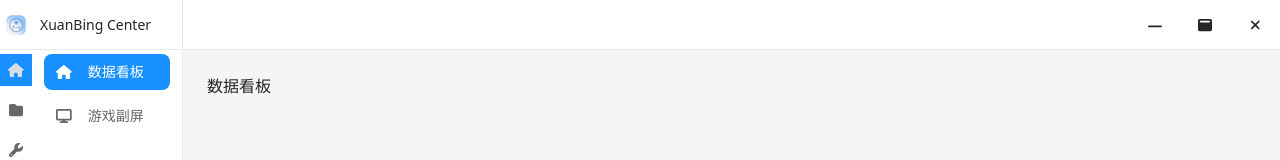
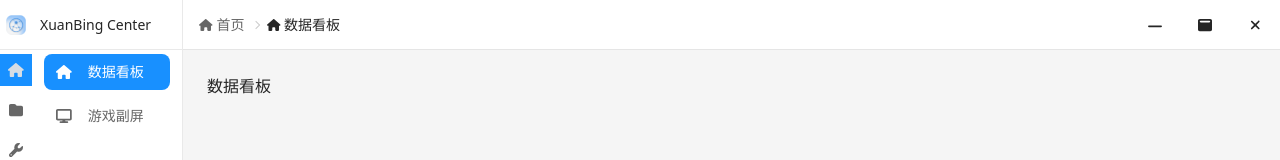
Before and after one commit to xuanbingBank/xuanbing-center, a Vue app: page / in a window 1280 px wide. Both pictures are taken after a click on the link 16 px from the left and 70 px from the top of the page. Shown: the top 160 px of the page. Built offline with nearby package versions, Linux system fonts and the light colour scheme.

Commit message:
✨ feat: 添加面包屑导航至AppHeader组件，优化路由路径解析和点击处理

```diff
--- a/src/layouts/AppHeader.vue
+++ b/src/layouts/AppHeader.vue
@@ -1,7 +1,26 @@
 <template>
   <header class="h-[50px] flex items-center justify-between bg-base-100 border-b border-base-300 webkit-app-region-drag transition-[background-color,border-color,color] duration-300">
-    <!-- 移除 Logo 部分，保留空白区域用于拖拽 -->
-    <div class="flex-1"></div>
+    <!-- 面包屑 -->
+    <div class="flex-1 flex items-center px-4 webkit-app-region-no-drag">
+      <div class="breadcrumbs text-sm">
+        <ul>
+          <li v-for="(crumb, index) in breadcrumbs" :key="index">
+            <a
+              class="flex items-center gap-1 text-base-content/70 hover:text-base-content"
+              :class="{ '!text-base-content': index === breadcrumbs.length - 1 }"
+              @click.prevent="handleCrumbClick(crumb.path)"
+            >
+              <font-awesome-icon
+                v-if="crumb.icon"
+                :icon="['fas', crumb.icon]"
+                class="text-xs"
+              />
+              <span>{{ crumb.title }}</span>
+            </a>
+          </li>
+        </ul>
+      </div>
+    </div>
 
     <!-- Window Controls -->
     <div class="flex items-center [&]:webkit-app-region-no-drag webkit-app-region-no-drag">
@@ -33,6 +52,44 @@
 </template>
 
 <script lang="ts" setup>
+import { computed } from 'vue'
+import { useRoute, useRouter } from 'vue-router'
+import { FontAwesomeIcon } from '@/utils/fontawesome'
+
+const route = useRoute()
+const router = useRouter()
+
+// 计算面包屑数据
+const breadcrumbs = computed(() => {
+  const crumbs = []
+  let currentPath = ''
+
+  // 解析当前路由路径
+  const pathSegments = route.path.split('/').filter(Boolean)
+
+  for (const segment of pathSegments) {
+    currentPath += `/${segment}`
+    const matchedRoute = router.getRoutes().find(r => r.path === currentPath)
+
+    if (matchedRoute?.meta?.title) {
+      crumbs.push({
+        title: matchedRoute.meta.title,
+        path: currentPath,
+        icon: matchedRoute.meta.icon as string
+      })
+    }
+  }
+
+  return crumbs
+})
+
+// 处理面包屑点击
+const handleCrumbClick = (path: string) => {
+  if (path !== route.path) {
+    router.push(path)
+  }
+}
+
 declare global {
   interface Window {
     electronAPI: {
@@ -65,7 +122,7 @@ const closeWindow = () => {
 }
 </script>
 
-<style>
+<style scoped lang="postcss">
 .webkit-app-region-drag {
   -webkit-app-region: drag;
   -webkit-user-select: none;
@@ -75,4 +132,9 @@ const closeWindow = () => {
 .webkit-app-region-no-drag {
   -webkit-app-region: no-drag;
 }
+
+/* 面包屑样式 */
+.breadcrumbs ul li:not(:first-child):before {
+  @apply !text-base-content/60 !mx-2;
+}
 </style>
```
